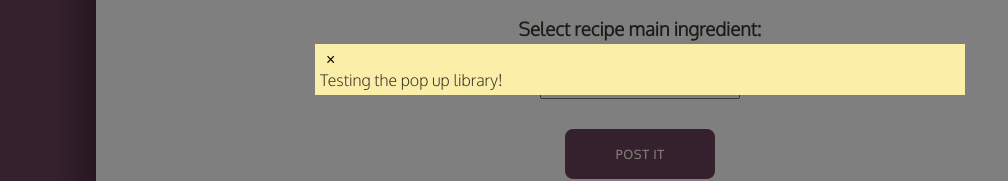
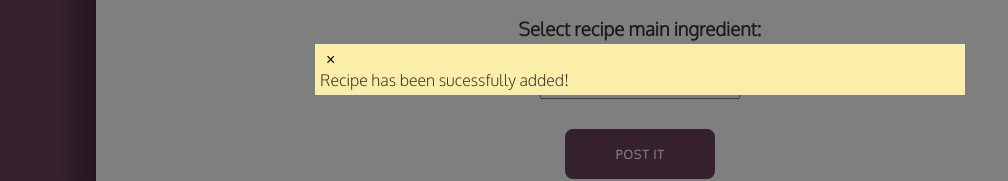
Before and after one commit to supernova4888/munchbox, a React (Create React App) app in the folder frontend/: page /post in a window 1280 px wide. Both pictures are taken after typing "Sample", "Sample" into the empty fields and a click on the button "POST IT". Shown: the part 331-512 px from the top of the page, without its empty margins (0-1008 px from the left). Built offline with nearby package versions, Linux system fonts and the light colour scheme; no server answers.

Commit message:
edit pop up message

```diff
--- a/frontend/src/components/SubmitForm.jsx
+++ b/frontend/src/components/SubmitForm.jsx
@@ -68,7 +68,7 @@ export default function SubmitForm({cloudURL}) {
                         </button>
                         <div className="content">
                         {' '}
-                        Testing the pop up library!
+                        Recipe has been sucessfully added!
                         </div>
                         </div>)}
                 </Popup>
```
